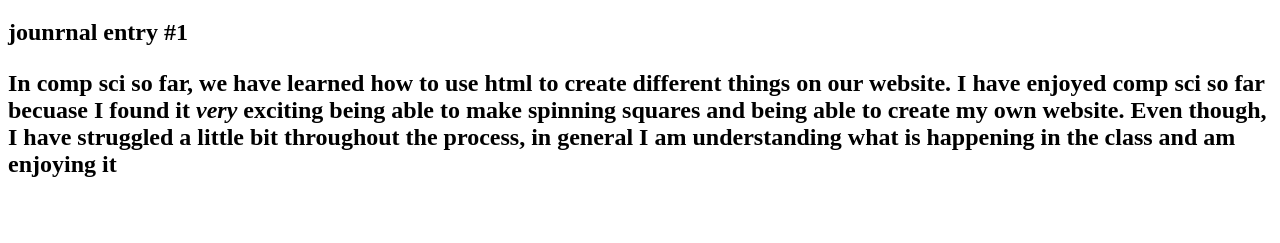
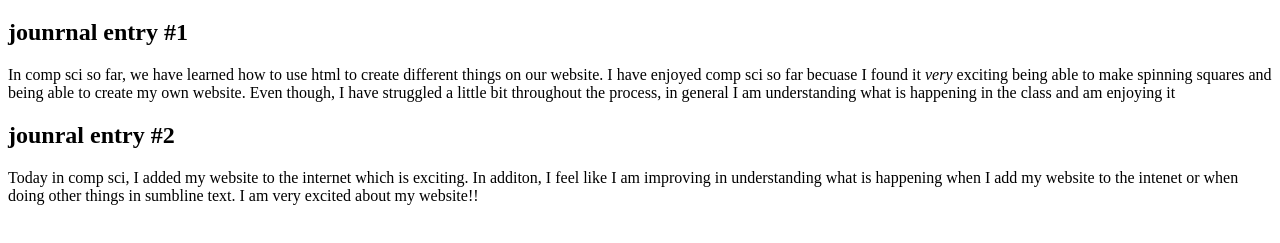
Before and after one commit to corinnamoss/corinnamoss.github.io, a plain HTML site: page journal.html in a window 1280 px wide. Shown: the part 61-304 px from the top of the page. Drawn offline with Linux system fonts and the light colour scheme.

Commit message:
updating

```diff
--- a/journal.html
+++ b/journal.html
@@ -8,9 +8,13 @@
 <body>
  <h1> Journal Entries </h1>
 
- <h2> jounrnal entry #1 <h2>
+ <h2> jounrnal entry #1 </h2>
 
- 	<p> In comp sci so far, we have learned how to use html to create different things on our website. I have enjoyed comp sci so far becuase I found it <em>very</em> exciting being able to make spinning squares and being able to create my own website. Even though, I have struggled a little bit throughout the process, in general I am understanding what is happening in the class and am enjoying it <p>
+ 	<p>In comp sci so far, we have learned how to use html to create different things on our website. I have enjoyed comp sci so far becuase I found it <em>very</em> exciting being able to make spinning squares and being able to create my own website. Even though, I have struggled a little bit throughout the process, in general I am understanding what is happening in the class and am enjoying it</p>
+
+ 	<h2> jounral entry #2 </h2>
+
+ 	<p> Today in comp sci, I added my website to the internet which is exciting. In additon, I feel like I am improving in understanding what is happening when I add my website to the intenet or when doing other things in sumbline text. I am very excited about my website!! <p>
 
 </body>
 </html>
```
